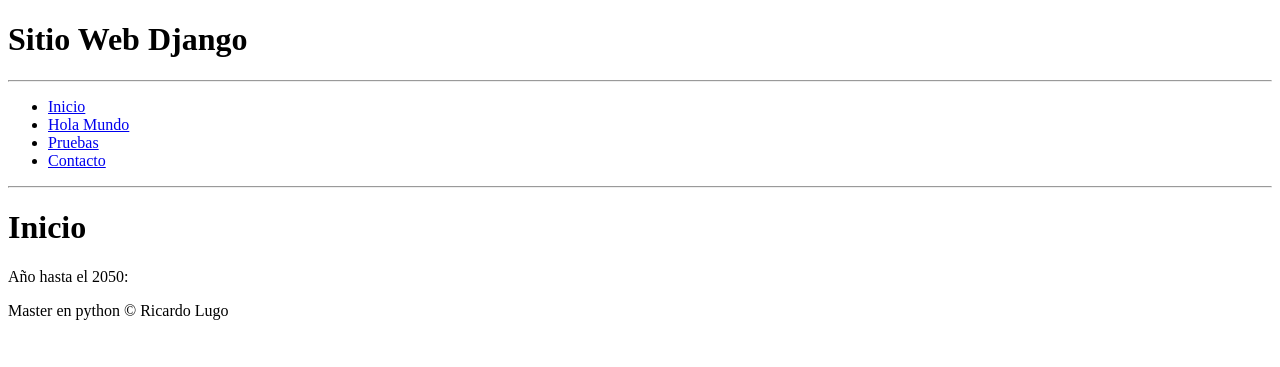
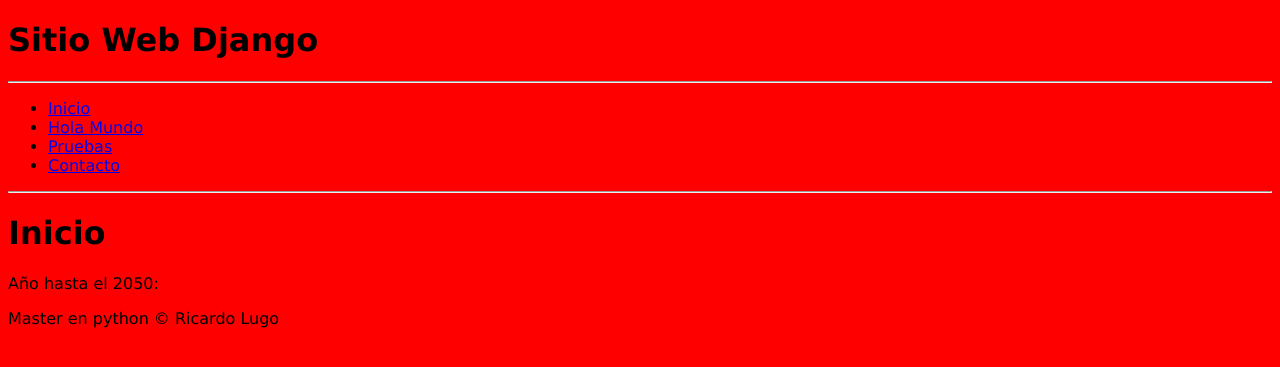
Before and after one commit to richi2050/Master-en-python, a Django app: page / in a window 1280 px wide. Shown: the top 367 px of the page. Run offline with Django 3.2, Linux system fonts and the light colour scheme.

Commit message:
Vincular hojas de estilos CSS en Django
se cargo la hoja de estilos

```diff
--- /dev/null
+++ b/22-django/aprendiendoDjango/miapp/static/css/style.css
@@ -0,0 +1,4 @@
+body{
+    font-family: Verdana, Geneva, Tahoma, sans-serif;
+    background-color: red;
+}
--- a/22-django/aprendiendoDjango/miapp/templates/layout.html
+++ b/22-django/aprendiendoDjango/miapp/templates/layout.html
@@ -1,3 +1,4 @@
+{% load static %}
 <!DOCTYPE html>
 <html lang="en">
 
@@ -9,6 +10,7 @@
         {% block title %}
         {% endblock %}
     </title>
+    <link rel="stylesheet" href="{% static 'css/style.css' %}">
 </head>
 
 <body>
```
